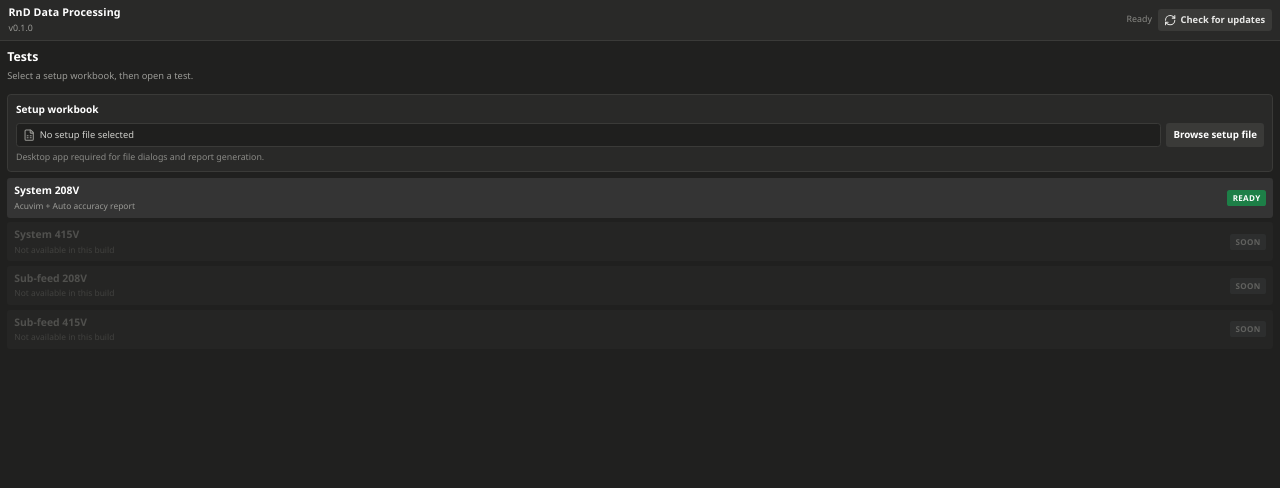
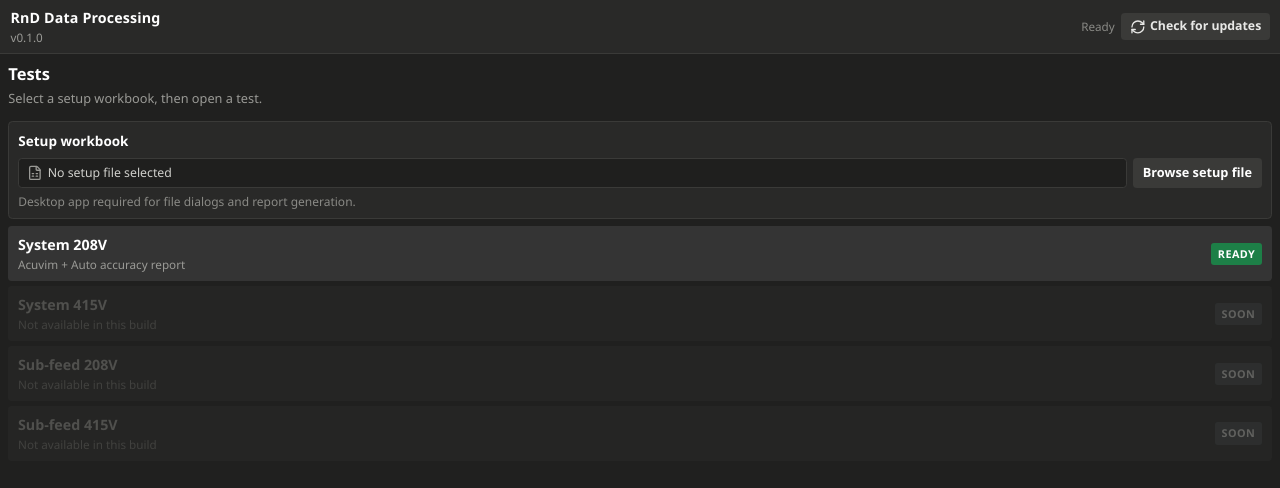
Before and after one commit to Hassaan-ECE/RnD-Data-Processing, a React (Vite) app: page / in a window 1280 px wide. Shown: the top 488 px of the page. Built offline with nearby package versions, Linux system fonts and the light colour scheme.

Commit message:
style: increase UI text size for lab readability

```diff
--- a/frontend/src/app/index.css
+++ b/frontend/src/app/index.css
@@ -5,7 +5,7 @@
   color: #ffffff;
   background: #20201f;
   font-family: "Segoe UI", system-ui, -apple-system, BlinkMacSystemFont, sans-serif;
-  font-size: 13px;
+  font-size: 15px;
   font-synthesis: none;
   text-rendering: optimizeLegibility;
   -webkit-font-smoothing: antialiased;
@@ -44,8 +44,8 @@ button:disabled {
 }
 
 svg {
-  width: 0.95rem;
-  height: 0.95rem;
+  width: 1.05rem;
+  height: 1.05rem;
   flex: 0 0 auto;
 }
 
@@ -64,8 +64,8 @@ svg {
   align-items: center;
   justify-content: space-between;
   gap: 0.5rem;
-  min-height: 2.5rem;
-  padding: 0.4rem 0.65rem;
+  min-height: 2.75rem;
+  padding: 0.45rem 0.7rem;
   border-bottom: 1px solid #3a3a38;
   background: #292928;
 }
@@ -78,14 +78,14 @@ svg {
 }
 
 .brand-lockup strong {
-  font-size: 0.82rem;
+  font-size: 0.95rem;
   font-weight: 600;
   letter-spacing: 0.01em;
 }
 
 .brand-lockup span {
   color: #9a9a96;
-  font-size: 0.68rem;
+  font-size: 0.78rem;
 }
 
 .header-actions {
@@ -95,10 +95,10 @@ svg {
 }
 
 .announcement {
-  max-width: 10rem;
+  max-width: 11rem;
   overflow: hidden;
   color: #8a8a86;
-  font-size: 0.68rem;
+  font-size: 0.78rem;
   text-overflow: ellipsis;
   white-space: nowrap;
 }
@@ -130,13 +130,13 @@ svg {
 
 .update-button {
   display: inline-flex;
-  min-height: 1.65rem;
+  min-height: 1.85rem;
   align-items: center;
   gap: 0.3rem;
-  padding: 0 0.5rem;
+  padding: 0 0.55rem;
   background: #3a3a38;
   color: #e8e8e6;
-  font-size: 0.72rem;
+  font-size: 0.82rem;
   font-weight: 600;
 }
 
@@ -146,14 +146,14 @@ svg {
 
 .secondary-button {
   display: inline-flex;
-  min-height: 1.85rem;
+  min-height: 2.05rem;
   align-items: center;
   justify-content: center;
   gap: 0.3rem;
-  padding: 0 0.55rem;
+  padding: 0 0.65rem;
   background: #3a3a38;
   color: #ffffff;
-  font-size: 0.75rem;
+  font-size: 0.85rem;
   font-weight: 600;
   white-space: nowrap;
 }
@@ -165,13 +165,13 @@ svg {
 .primary-button {
   display: inline-flex;
   width: 100%;
-  min-height: 2.15rem;
+  min-height: 2.4rem;
   align-items: center;
   justify-content: center;
   gap: 0.35rem;
   background: #1d7f47;
   color: #ffffff;
-  font-size: 0.82rem;
+  font-size: 0.95rem;
   font-weight: 700;
 }
 
@@ -181,13 +181,13 @@ svg {
 
 .back-button {
   display: inline-flex;
-  min-height: 1.65rem;
+  min-height: 1.85rem;
   align-items: center;
   gap: 0.25rem;
-  padding: 0 0.45rem;
+  padding: 0 0.5rem;
   background: #3a3a38;
   color: #e8e8e6;
-  font-size: 0.72rem;
+  font-size: 0.82rem;
   font-weight: 600;
 }
 
@@ -224,7 +224,7 @@ svg {
 .section-heading h2 {
   margin: 0;
   color: #ffffff;
-  font-size: 0.78rem;
+  font-size: 0.9rem;
   font-weight: 700;
 }
 
@@ -236,12 +236,12 @@ svg {
   display: inline-flex;
   align-items: center;
   gap: 0.2rem;
-  min-height: 1.25rem;
-  padding: 0 0.4rem;
+  min-height: 1.35rem;
+  padding: 0 0.45rem;
   border-radius: 0.2rem;
   background: #343434;
   color: #b8b8b4;
-  font-size: 0.65rem;
+  font-size: 0.75rem;
   font-weight: 600;
 }
 
@@ -260,7 +260,7 @@ svg {
   display: block;
   margin: 0 0 0.25rem;
   color: #a8a8a4;
-  font-size: 0.7rem;
+  font-size: 0.8rem;
   font-weight: 600;
 }
 
@@ -290,14 +290,14 @@ svg {
   flex: 1;
   align-items: center;
   gap: 0.35rem;
-  min-height: 1.85rem;
-  padding: 0 0.45rem;
+  min-height: 2.05rem;
+  padding: 0 0.5rem;
   overflow: hidden;
   border: 1px solid #3a3a38;
   border-radius: 0.25rem;
   background: #1f1f1e;
   color: #d0d0cc;
-  font-size: 0.72rem;
+  font-size: 0.82rem;
 }
 
 .path-value svg {
@@ -312,41 +312,42 @@ svg {
 
 .number-field {
   display: flex;
-  width: 7.5rem;
+  width: 8rem;
   align-items: center;
   gap: 0.25rem;
-  min-height: 1.85rem;
-  padding: 0 0.45rem;
+  min-height: 2.05rem;
+  padding: 0 0.5rem;
   border: 1px solid #3a3a38;
   border-radius: 0.25rem;
   background: #1f1f1e;
 }
 
 .number-field input {
-  width: 3.25rem;
+  width: 3.5rem;
   border: 0;
   outline: 0;
   background: transparent;
   color: #ffffff;
+  font-size: 0.95rem;
   font-weight: 700;
 }
 
 .number-field span {
   color: #9a9a96;
-  font-size: 0.72rem;
+  font-size: 0.85rem;
 }
 
 .inline-error {
   margin: 0.4rem 0 0;
   color: #f0a8a0;
-  font-size: 0.72rem;
+  font-size: 0.85rem;
 }
 
 .runtime-note,
 .help-text {
   margin: 0.35rem 0 0;
   color: #8a8a86;
-  font-size: 0.68rem;
+  font-size: 0.8rem;
   line-height: 1.35;
 }
 
@@ -354,24 +355,24 @@ svg {
   display: flex;
   align-items: center;
   gap: 0.4rem;
-  padding: 0.45rem 0.55rem;
+  padding: 0.5rem 0.6rem;
   border-radius: 0.25rem;
   background: #51452b;
   color: #f0e0b8;
-  font-size: 0.72rem;
+  font-size: 0.85rem;
 }
 
 /* —— Hub tests —— */
 .page-title {
   margin: 0 0 0.15rem;
-  font-size: 0.95rem;
+  font-size: 1.1rem;
   font-weight: 700;
 }
 
 .page-sub {
   margin: 0 0 0.35rem;
   color: #9a9a96;
-  font-size: 0.72rem;
+  font-size: 0.85rem;
 }
 
 .test-list {
@@ -386,8 +387,8 @@ svg {
   align-items: center;
   justify-content: space-between;
   gap: 0.5rem;
-  min-height: 2.35rem;
-  padding: 0.4rem 0.55rem;
+  min-height: 2.65rem;
+  padding: 0.5rem 0.65rem;
   text-align: left;
   background: #343434;
   color: #ffffff;
@@ -415,12 +416,12 @@ svg {
 }
 
 .test-row-copy strong {
-  font-size: 0.8rem;
+  font-size: 0.95rem;
   font-weight: 650;
 }
 
 .test-row-copy span {
-  font-size: 0.65rem;
+  font-size: 0.78rem;
   color: #9a9a96;
 }
 
@@ -430,11 +431,11 @@ svg {
 
 .test-badge {
   flex-shrink: 0;
-  padding: 0.15rem 0.4rem;
+  padding: 0.2rem 0.45rem;
   border-radius: 0.2rem;
   background: #1d7f47;
   color: #ffffff;
-  font-size: 0.62rem;
+  font-size: 0.72rem;
   font-weight: 700;
   text-transform: uppercase;
   letter-spacing: 0.04em;
@@ -455,7 +456,7 @@ svg {
 
 .processor-heading h1 {
   margin: 0;
-  font-size: 0.95rem;
+  font-size: 1.1rem;
   font-weight: 700;
 }
 
@@ -483,25 +484,25 @@ svg {
 }
 
 .detected-item strong {
-  font-size: 0.75rem;
+  font-size: 0.88rem;
   font-weight: 650;
 }
 
 .detected-item span {
   overflow: hidden;
   color: #8a8a86;
-  font-size: 0.65rem;
+  font-size: 0.78rem;
   text-overflow: ellipsis;
   white-space: nowrap;
 }
 
 .mapping-badge {
   flex-shrink: 0;
-  padding: 0.12rem 0.35rem;
+  padding: 0.15rem 0.4rem;
   border-radius: 0.2rem;
   background: #274554;
   color: #c8dde6 !important;
-  font-size: 0.62rem !important;
+  font-size: 0.72rem !important;
   font-weight: 650;
   white-space: nowrap;
 }
@@ -512,13 +513,13 @@ svg {
   gap: 0.3rem;
   margin: 0;
   color: #e8c476;
-  font-size: 0.68rem;
+  font-size: 0.8rem;
 }
 
 .empty-state {
   padding: 0.65rem 0.4rem;
   color: #8a8a86;
-  font-size: 0.72rem;
+  font-size: 0.85rem;
   text-align: center;
 }
 
@@ -530,10 +531,10 @@ svg {
 }
 
 .segmented-control button {
-  min-height: 1.75rem;
+  min-height: 1.95rem;
   background: #1f1f1e;
   color: #9a9a96;
-  font-size: 0.72rem;
+  font-size: 0.82rem;
   font-weight: 600;
 }
 
@@ -543,13 +544,13 @@ svg {
 }
 
 .output-path {
-  padding: 0.4rem 0.45rem;
+  padding: 0.45rem 0.5rem;
   overflow: hidden;
   border: 1px solid #3a3a38;
   border-radius: 0.25rem;
   background: #1f1f1e;
   color: #a8a8a4;
-  font-size: 0.7rem;
+  font-size: 0.82rem;
   text-overflow: ellipsis;
   white-space: nowrap;
 }
@@ -580,9 +581,9 @@ svg {
   display: flex;
   align-items: flex-start;
   gap: 0.45rem;
-  padding: 0.5rem 0.55rem;
+  padding: 0.55rem 0.6rem;
   border-radius: 0.25rem;
-  font-size: 0.72rem;
+  font-size: 0.85rem;
 }
 
 .result-banner > div {
@@ -593,13 +594,13 @@ svg {
 }
 
 .result-banner strong {
-  font-size: 0.78rem;
+  font-size: 0.9rem;
 }
 
 .result-banner span {
   color: #c0c0bc;
   overflow-wrap: anywhere;
-  font-size: 0.68rem;
+  font-size: 0.8rem;
 }
 
 .result-banner.success {
@@ -622,11 +623,11 @@ svg {
 }
 
 .report-pill {
-  padding: 0.15rem 0.35rem;
+  padding: 0.2rem 0.4rem;
   border-radius: 0.2rem;
   background: #1d7f47;
   color: #ffffff !important;
-  font-size: 0.65rem !important;
+  font-size: 0.75rem !important;
   font-weight: 600;
 }
 
```
Also changed, not shown: 1 other file (tests, documents, lock files or other folders).
